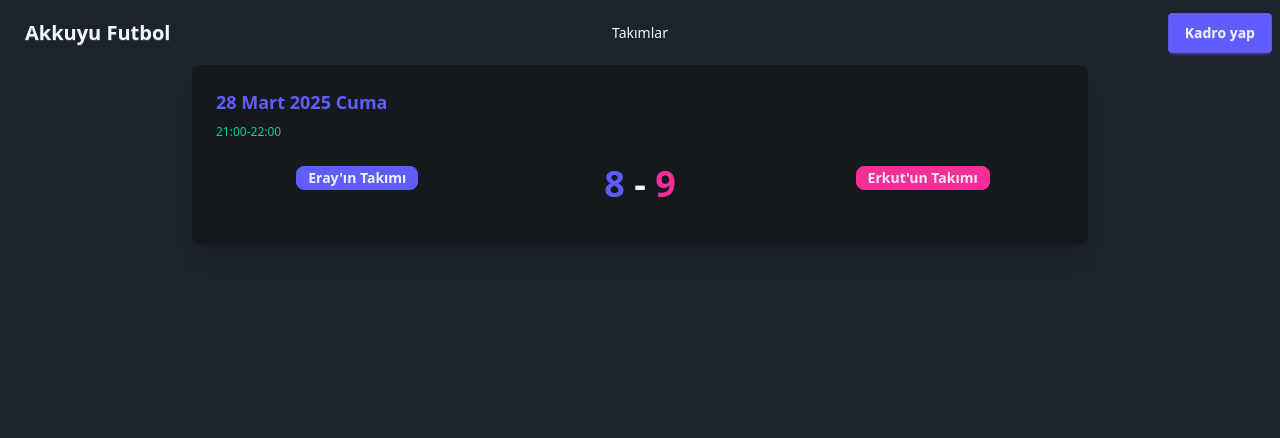
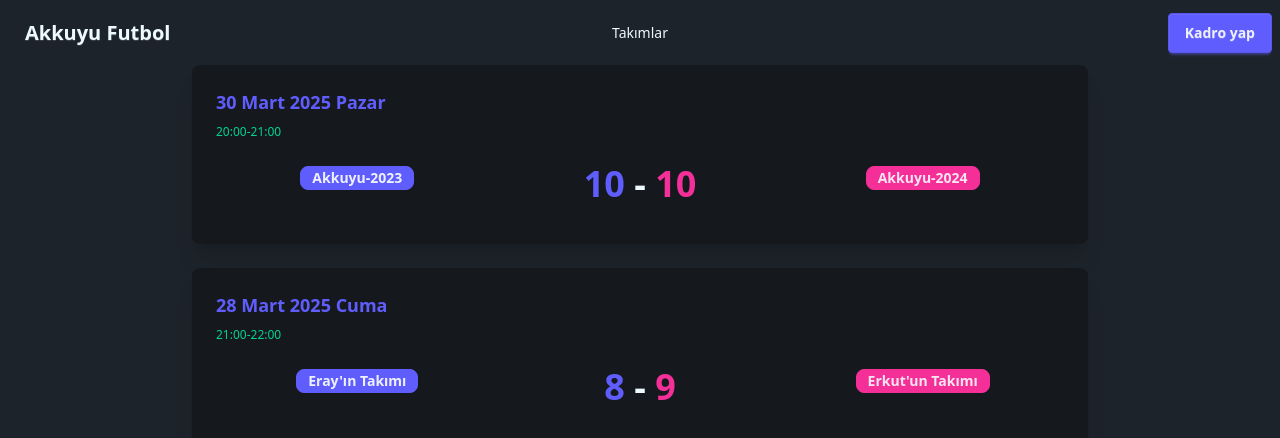
Before and after one commit to ErcouldnT/futbol.erkut.dev, a SvelteKit app: page / in a window 1280 px wide. Shown: the top 438 px of the page. Built offline with nearby package versions, Linux system fonts and the light colour scheme.

Commit message:
add: last match

```diff
--- a/src/routes/+page.svelte
+++ b/src/routes/+page.svelte
@@ -1,5 +1,48 @@
 <script lang="ts">
 	let matches = [
+		{
+			homeTeam: "Akkuyu-2023",
+			homeTeamPlayers: ["Eray", "Cansın", "Baki", "Eyüp", "İbrahim", "Hakan"],
+			awayTeam: "Akkuyu-2024",
+			awayTeamPlayers: ["Mete", "Yasin", "Faruk", "Abdullah", "Murat", "Semih"],
+			score: "10 - 10",
+			date: "30 Mart 2025 Pazar",
+			hour: "20:00-21:00",
+			ratingHome: [
+				{ player: "Eray", rating: 5 },
+				{ player: "Cansın", rating: 7 },
+				{ player: "Baki", rating: 8.5 },
+				{ player: "Eyüp", rating: 8 },
+				{ player: "İbrahim", rating: 5.5 },
+				{ player: "Hakan", rating: 7.5 }
+			],
+			goalsHome: [
+				{ player: "Baki", goalNumber: 3 },
+				{ player: "Eyüp", goalNumber: 2 },
+				{ player: "Hakan", goalNumber: 3 },
+				{ player: "İbrahim", goalNumber: 1 }
+			],
+			ratingAway: [
+				{ player: "Mete", rating: 7.5 },
+				{ player: "Yasin", rating: 7.5 },
+				{ player: "Faruk", rating: 8 },
+				{ player: "Abdullah", rating: 7 },
+				{ player: "Murat", rating: 6 },
+				{ player: "Semih", rating: 7 }
+			],
+			goalsAway: [
+				{ player: "Mete", goalNumber: 2 },
+				{ player: "Semih", goalNumber: 2 },
+				{ player: "Abdullah", goalNumber: 1 },
+				{ player: "Yasin", goalNumber: 2 },
+				{ player: "Faruk", goalNumber: 2 },
+				{ player: "Murat", goalNumber: 1 }
+			],
+			goalJersey: "-",
+			motm: "Baki",
+			isOpen: false
+		},
+
 		{
 			homeTeam: "Eray'ın Takımı",
 			homeTeamPlayers: ["Eray", "Baki", "Çağrı", "Eyüp", "İbrahim", "Batuhan"],
@@ -8,11 +51,27 @@
 			score: "8 - 9",
 			date: "28 Mart 2025 Cuma",
 			hour: "21:00-22:00",
+			ratingHome: [
+				{ player: "Eray", rating: 6 },
+				{ player: "Baki", rating: 7 },
+				{ player: "Çağrı", rating: 7 },
+				{ player: "Eyüp", rating: 6.5 },
+				{ player: "İbrahim", rating: 7.5 },
+				{ player: "Batuhan", rating: 5.5 }
+			],
 			goalsHome: [
 				{ player: "Baki", goalNumber: 2 },
 				{ player: "Çağrı", goalNumber: 2 },
 				{ player: "Eyüp", goalNumber: 1 },
 				{ player: "İbrahim", goalNumber: 3 }
+			],
+			ratingAway: [
+				{ player: "Erkut", rating: 6.5 },
+				{ player: "Yasin", rating: 8.5 },
+				{ player: "Faruk", rating: 8 },
+				{ player: "Cansın", rating: 7 },
+				{ player: "Velid", rating: 9.5 },
+				{ player: "Semih", rating: 6 }
 			],
 			goalsAway: [
 				{ player: "Velid", goalNumber: 3 },
```
